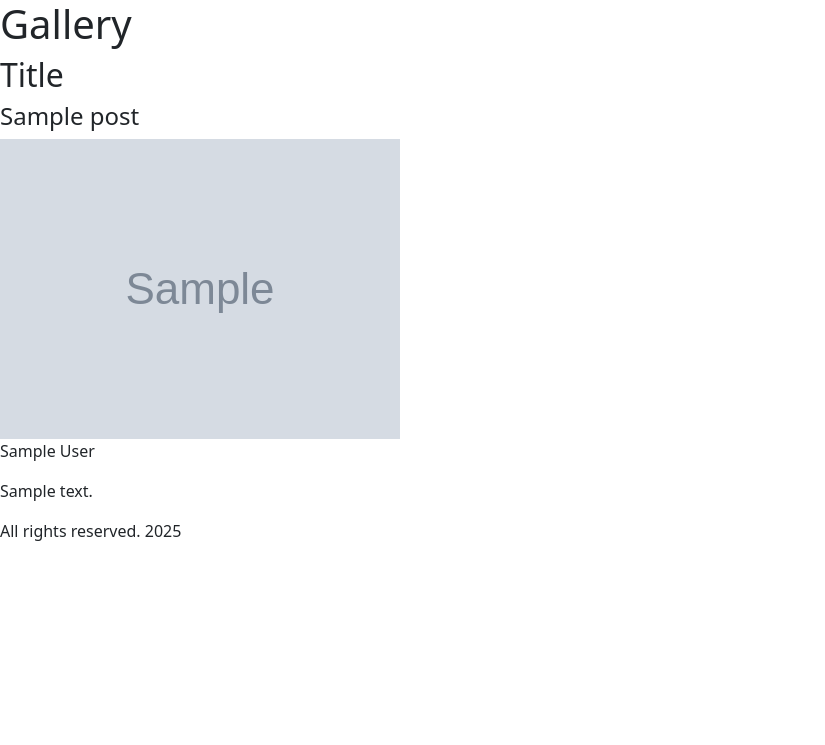
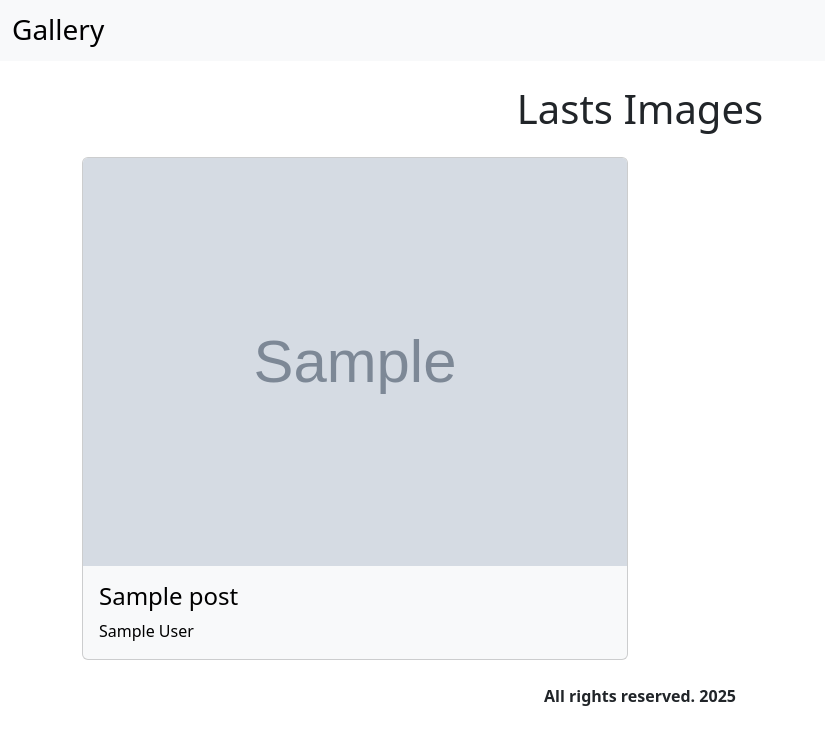
Before and after one commit to DinGo21/Gallery, a PHP site: template resources/views/index.php in a window 1280 px wide. Shown: the top 745 px of the page, without its empty margins (0-825 px from the left). Run offline with PHP 8.4, Linux system fonts and the light colour scheme; the template is opened without the code that fills it: most values are stand-ins (such as "Sample title", 1, 10 or a date in 2020); grey boxes marked "Sample" are stand-in pictures.

Commit message:
Added bootstrap to index

```diff
--- a/resources/views/components/footer.php
+++ b/resources/views/components/footer.php
@@ -1,6 +1,6 @@
 	</main>
-	<footer>
-		<p>All rights reserved. 2025</p>
+	<footer class="mt-4">
+		<p class="text-center"><strong>All rights reserved. 2025</strong></p>
 	</footer>
 	<script type="text/javascript" src="/public/bootstrap/js/bootstrap.min.js"></script>
 </body>
--- a/resources/views/components/header.php
+++ b/resources/views/components/header.php
@@ -9,7 +9,11 @@
 	<link href="/public/bootstrap/css/bootstrap.min.css" rel="stylesheet">
 </head>
 <body>
-	<header>
-		<h1>Gallery</h1>
+	<header class="mb-4">
+		<nav class="navbar bg-body-tertiary mb-2">
+			<div class="container-fluid">
+				<a class="navbar-brand mb-0" href="/"><span class="h3">Gallery</span></a>
+			</div>
+		</nav>
 	</header>
 	<main>
--- a/resources/views/index.php
+++ b/resources/views/index.php
@@ -1,18 +1,23 @@
 <?php
 	include_once 'components/header.php';
 ?>
-
-	<h2>Title</h2>
-
-	<div>
-		<?php if (!empty($posts)): ?>
-			<?php foreach ($posts as $post): ?>
-				<h4><?= $post->getTitle() ?></h4>
-				<img src="<?= $post->getImageUrl() ?>">
-				<p><?= $post->getAuthor() ?></p>
-				<p><?= $post->getDescription() ?></p>
-			<?php endforeach; ?>
-		<?php endif; ?>
+	<div class="container">
+		<h1 class="text-center mb-4">Lasts Images</h1>
+		<div class="row row-cols-1 row-cols-md-2 g-4">
+			<?php if (!empty($posts)): ?>
+				<?php foreach ($posts as $post): ?>
+					<div class="col">
+						<div class="card text-bg-light">
+							<img src="<?= $post->getImageUrl() ?>" class="card-img-top" alt="<?= $post->getDescription() ?>">
+							<div class="card-body">
+								<h4 class="card-title"><?= $post->getTitle() ?></h4>
+								<p class="card-text"><?= $post->getAuthor() ?></p>
+							</div>
+						</div>
+					</div>
+				<?php endforeach; ?>
+			<?php endif; ?>
+		</div>
 	</div>
 
 <?php
```
